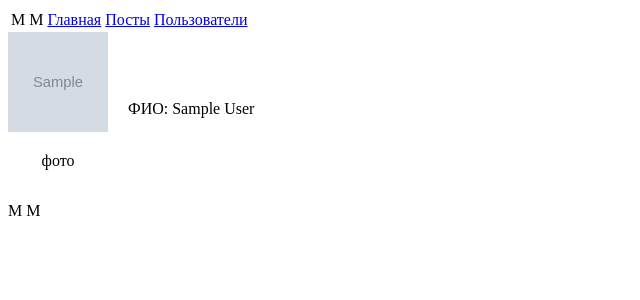
After one commit to NikBel523/django_user_posts_app, a Django app: template templates/home.html in a window 1280 px wide. The commit adds this page. Shown: the top 300 px of the page, without its empty margins (0-640 px from the left). Run offline with Django 5.2, Linux system fonts and the light colour scheme; the template is opened without the code that fills it: most values are stand-ins (such as "Sample title", 1, 10 or a date in 2020); grey boxes marked "Sample" are stand-in pictures.

Commit message:
feat: добавлена главная страница, сделана view функция, прописан url, сделан html шаблон.

```diff
--- /dev/null
+++ b/templates/home.html
@@ -0,0 +1,31 @@
+{% extends "base.html" %}
+{% block title %}
+  Главная
+{% endblock %}
+{% block content %}
+  <style>
+    .profile-container {
+      display: flex;
+      align-items: center;
+    }
+    .profile-avatar {
+      flex-shrink: 0;
+      margin-right: 20px;
+      text-align: center;
+    }
+    .profile-avatar img {
+      width: 100px;
+      height: 100px;
+      object-fit: cover;
+    }
+  </style>
+  <div class="profile-container">
+    <div class="profile-avatar">
+      <img src="{{ profile.avatar }}" alt="Avatar">
+      <p>фото</p>
+    </div>
+    <div class="profile-name">
+      <p>ФИО: {{ profile.full_name }}</p>
+    </div>
+  </div>
+{% endblock %}
--- a/templates/includes/header.html
+++ b/templates/includes/header.html
@@ -1,7 +1,7 @@
 <table>
     <tr>
         <td>М М</td>
-{#        <td><a href="{% url 'users:home' %}">Главная</a></td>#}
+        <td><a href="{% url 'users:user_home' %}">Главная</a></td>
         <td><a href="{% url 'pages:posts_list' %}">Посты</a></td>
         <td><a href="{% url 'users:users_list' %}">Пользователи</a></td>
     </tr>
--- a/users/urls.py
+++ b/users/urls.py
@@ -1,9 +1,10 @@
 from django.urls import path
-from .views import MetroUserView
+from .views import MetroUserView, user_home
 
 
 app_name = 'users'
 
 urlpatterns = [
     path('users/', MetroUserView.as_view(), name='users_list'),
+    path('users/home', user_home, name='user_home'),
 ]
```
Also changed, not shown: users/views.py (+17 -1 lines).
